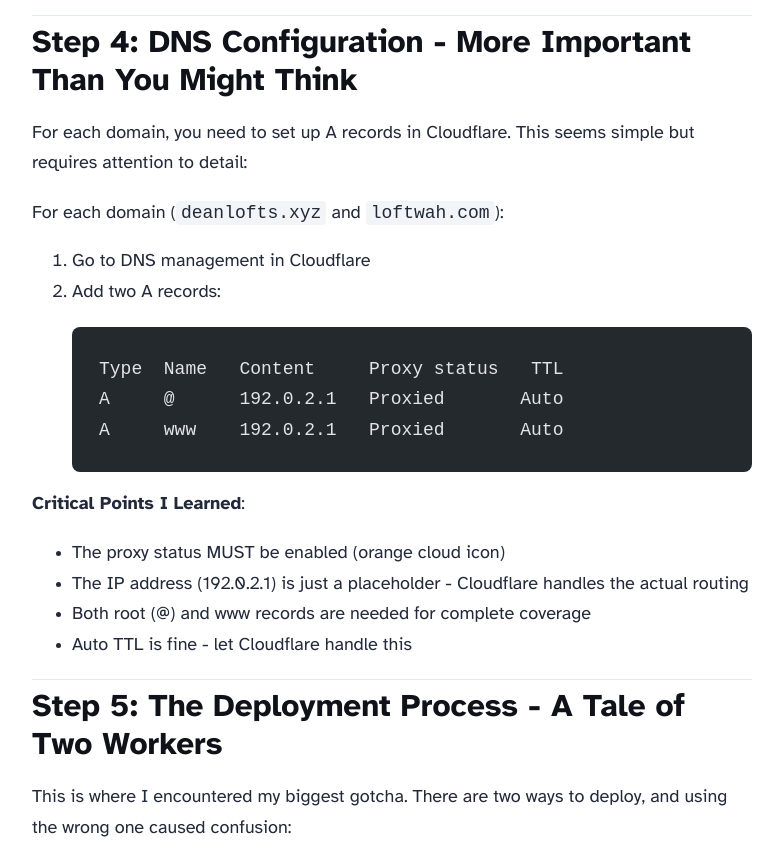
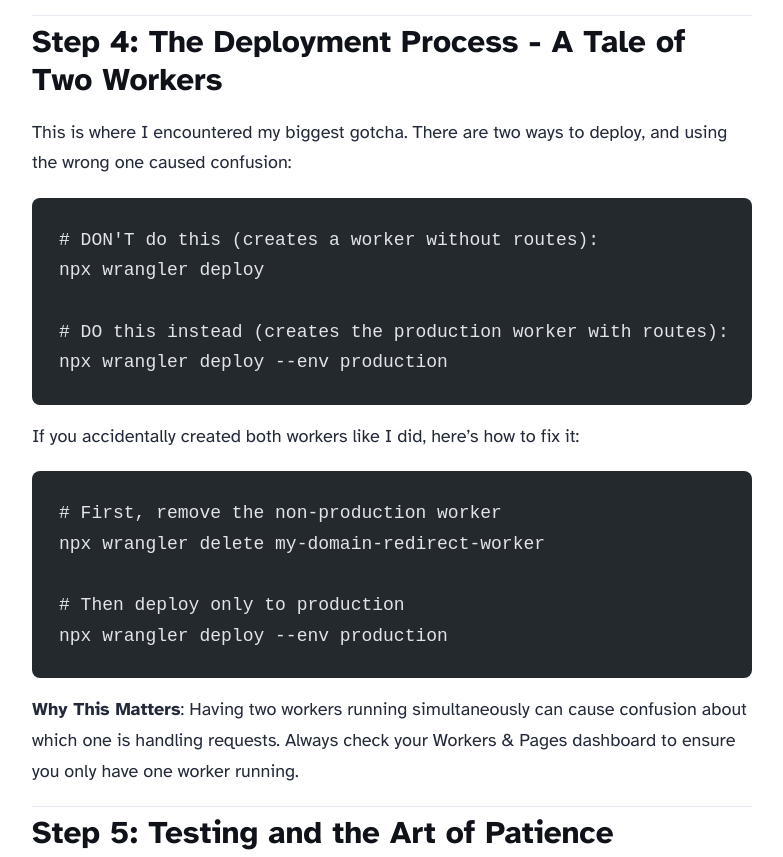
Before and after one commit to loftwah/blog, an Astro site: page /guides/domain-redirect-cloudflare-workers in a window 1280 px wide. Shown: the part 5028-5885 px from the top of the page, without its empty margins (248-1031 px from the left). Built offline with nearby package versions, Linux system fonts and the light colour scheme; Astro itself is replaced by a stand-in of ours; code samples lack their colours.

Commit message:
remove unneeded step

````diff
--- a/src/content/guides/domain-redirect-cloudflare-workers.md
+++ b/src/content/guides/domain-redirect-cloudflare-workers.md
@@ -139,30 +139,7 @@
 
 ---
 
-### Step 4: DNS Configuration - More Important Than You Might Think
-
-For each domain, you need to set up A records in Cloudflare. This seems simple but requires attention to detail:
-
-For each domain (`deanlofts.xyz` and `loftwah.com`):
-
-1. Go to DNS management in Cloudflare
-2. Add two A records:
-   ```
-   Type  Name   Content     Proxy status   TTL
-   A     @      192.0.2.1   Proxied       Auto
-   A     www    192.0.2.1   Proxied       Auto
-   ```
-
-**Critical Points I Learned**:
-
-- The proxy status MUST be enabled (orange cloud icon)
-- The IP address (192.0.2.1) is just a placeholder - Cloudflare handles the actual routing
-- Both root (@) and www records are needed for complete coverage
-- Auto TTL is fine - let Cloudflare handle this
-
----
-
-### Step 5: The Deployment Process - A Tale of Two Workers
+### Step 4: The Deployment Process - A Tale of Two Workers
 
 This is where I encountered my biggest gotcha. There are two ways to deploy, and using the wrong one caused confusion:
 
@@ -188,7 +165,7 @@
 
 ---
 
-### Step 6: Testing and the Art of Patience
+### Step 5: Testing and the Art of Patience
 
 This was perhaps the most important lesson: DNS propagation takes time, and different domains propagate at different rates. Here's what I experienced:
 
````
